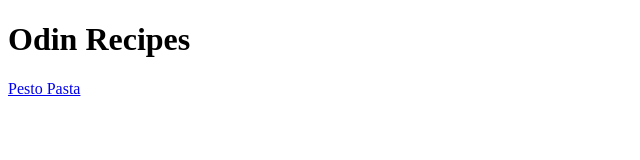
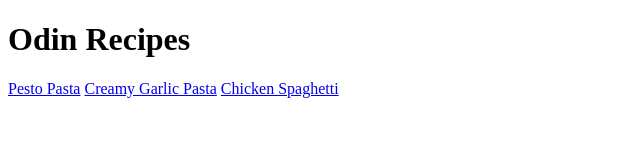
Before and after one commit to madsnymann-10/odin-recipes, a plain HTML site: page index.html in a window 1280 px wide. Shown: the whole page, without its empty margins (0-640 px from the left). Drawn offline with Linux system fonts and the light colour scheme.

Commit message:
Add a tags in index.html to reference to recipes
an a tag is added in index.html to reference to creamy-garlic-pasta.html
and chicken-spaghetti.html

```diff
--- a/index.html
+++ b/index.html
@@ -9,5 +9,7 @@
     <h1>Odin Recipes</h1>
 
     <a href="/pesto-pasta.html">Pesto Pasta</a>
+    <a href="/creamy-garlic-pasta.html">Creamy Garlic Pasta</a>
+    <a href="/chicken-spaghetti.html">Chicken Spaghetti</a>
   </body>
 </html>
```
